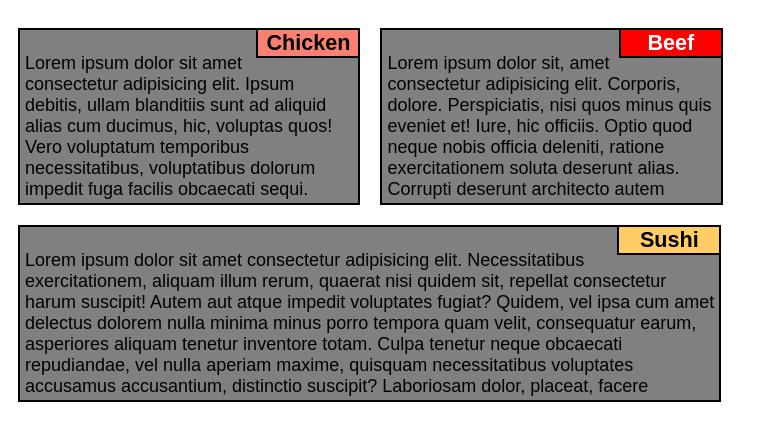
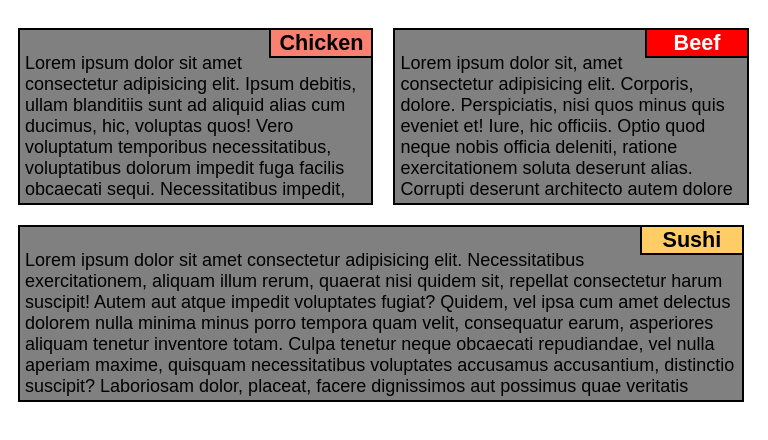
Before and after one commit to Petr1197/Module-2-assignment, a plain HTML site: page index.html in a window 768 px wide. Shown: the part 104-544 px from the top of the page. Drawn offline with Linux system fonts and the light colour scheme.

Commit message:
Update styles.css

```diff
--- a/styles.css
+++ b/styles.css
@@ -27,7 +27,7 @@ section {
   position: relative;
   background-color: gray;
   box-sizing: margin-box;
-  width: 30%;
+  width: 30.87%;
   border-style: solid;
   border-width: 2px;
   margin: 0px;
@@ -56,12 +56,12 @@ p {
   #s3 {
     display: block;
     clear: both;
-    width: 93%;
+    width: 96%;
     margin-right: 10px;
   }
   section {
     margin: 10px;
-    width: 45%;
+    width: 46.74%;
   }
 }
 @media (max-width: 767px) {
```
